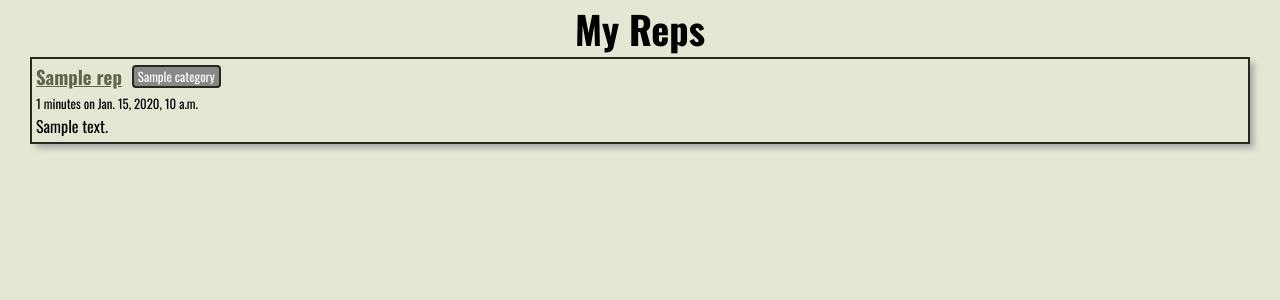
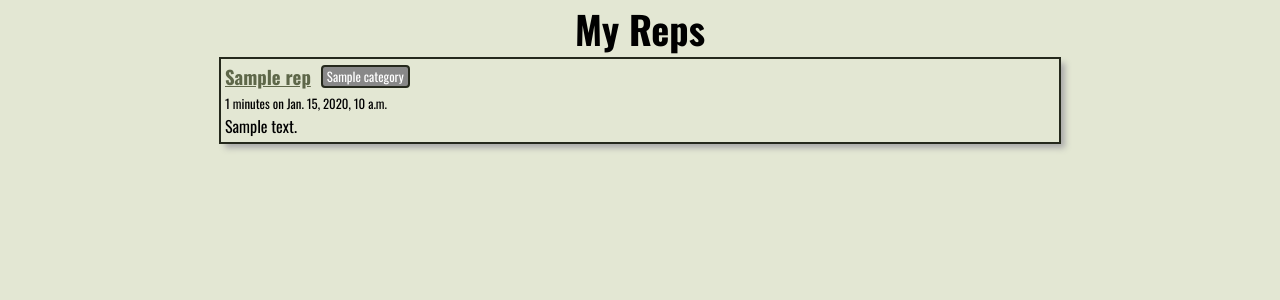
Before and after one commit to rbozek/reps, a Django app: page /reps/ in a window 1280 px wide. Shown: the part 56-356 px from the top of the page. Run offline with Django 4.2, Linux system fonts and the light colour scheme; a user stored in the database is signed in; tables that the repository leaves empty hold one stand-in row (values such as "Sample post").

Commit message:
add simple mobile responsiveness to reps-index

```diff
--- a/main_app/static/css/reps/rep-index.css
+++ b/main_app/static/css/reps/rep-index.css
@@ -1,10 +1,14 @@
+
 .card-container {
   padding: 0 20px;
-  /* display: flex; */
-  /* justify-content: center; */
-  /* flex-wrap: wrap; */
-  /* margin-bottom: 20px; */
   width: 100%;
+}
+
+@media only screen and (min-width: 768px) {
+  .card-container {
+    padding: 0 20px;
+    width: 70%;
+  }
 }
 
 .card {
```
